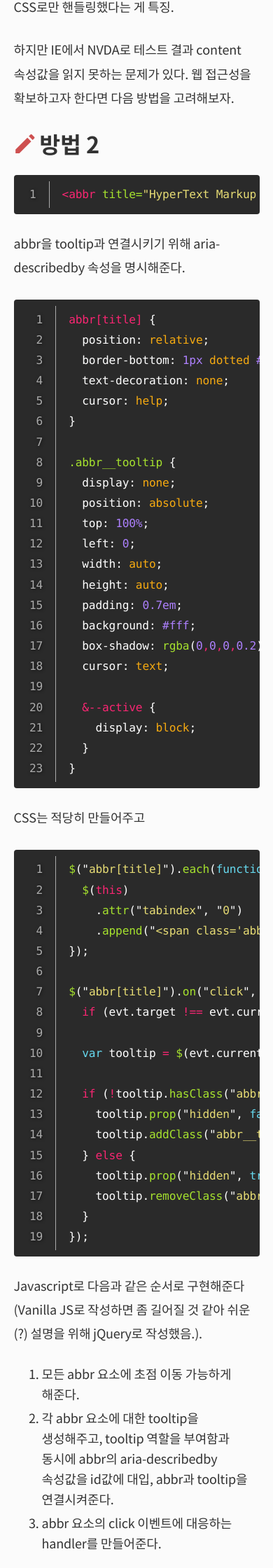
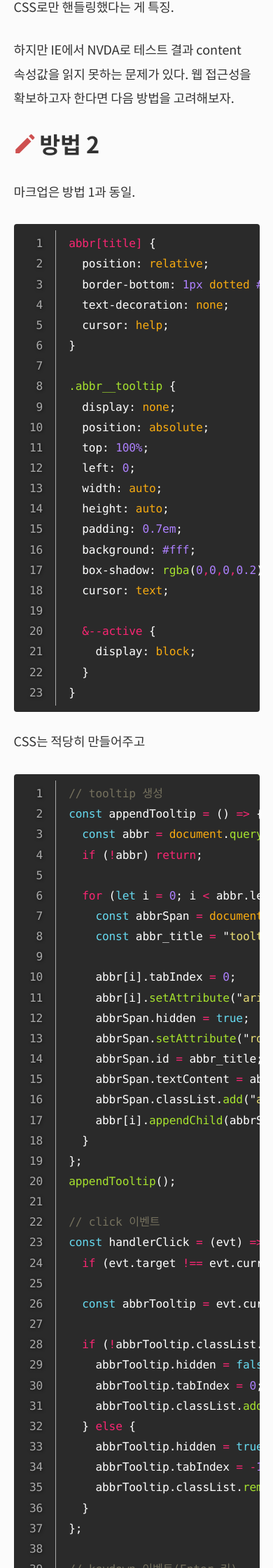
Before and after one commit to selosele/selosele.github.io, a Jekyll site: the page built from _posts/2020-03-04-abbr.md, in a window 390 px wide. Shown: the part 2301-4541 px from the top of the page at 70% size. Built offline with Jekyll 4.4.1, drawn with Linux system fonts in a browser that asks for light colours; cached includes are drawn as plain includes; comment, search, counter and statistics services are not loaded; some of the changed text lies outside the part shown.

Commit message:
포스트 수정 및 레이아웃 CSS/JS 수정

````diff
--- a/_posts/2020-03-04-abbr.md
+++ b/_posts/2020-03-04-abbr.md
@@ -65,11 +65,7 @@ content 속성에 abbr title 속성값을 대입해주는 방법으로, JS를
 
 ## 방법 2
 
-{:.has-label}
-```html
-<abbr title="HyperText Markup Language" aria-describedby="tooltip of this title">HTML</abbr>
-```
-abbr을 tooltip과 연결시키기 위해 <code>aria-describedby</code> 속성을 명시해준다.
+마크업은 방법 1과 동일.
 
 {:.has-label}
 ```scss
@@ -101,33 +97,69 @@ CSS는 적당히 만들어주고
 
 {:.has-label}
 ```javascript
-$("abbr[title]").each(function() {
-  $(this)
-    .attr("tabindex", "0")
-    .append("<span class='abbr__tooltip' tabindex='0' role='tooltip' id='"+$(this).attr("aria-describedby")+"' hidden>"+$(this).attr('title')+"</span>");
-});
+// tooltip 생성
+const appendTooltip = () => {
+  const abbr = document.querySelectorAll("abbr");
+  if (!abbr) return;
 
-$("abbr[title]").on("click", function(evt) {
+  for (let i = 0; i < abbr.length; i++) {
+    const abbrSpan = document.createElement("span");
+    const abbr_title = "tooltip-" + encodeURI(abbr[i].title).replace(/  |%/g, "1");
+
+    abbr[i].tabIndex = 0;
+    abbr[i].setAttribute("aria-describedby", abbr_title);
+    abbrSpan.hidden = true;
+    abbrSpan.setAttribute("role", "tooltip");
+    abbrSpan.id = abbr_title;
+    abbrSpan.textContent = abbr[i].title;
+    abbrSpan.classList.add("abbr__tooltip");
+    abbr[i].appendChild(abbrSpan);
+  }
+};
+appendTooltip();
+
+// click 이벤트
+const handlerClick = (evt) => {
   if (evt.target !== evt.currentTarget) return;
 
-  var tooltip = $(evt.currentTarget).children(".abbr__tooltip");
+  const abbrTooltip = evt.currentTarget.querySelector(".abbr__tooltip");
 
-  if (!tooltip.hasClass("abbr__tooltip--active")) {
-    tooltip.prop("hidden", false);
-    tooltip.addClass("abbr__tooltip--active");
+  if (!abbrTooltip.classList.contains("abbr__tooltip--active")) {
+    abbrTooltip.hidden = false;
+    abbrTooltip.tabIndex = 0;
+    abbrTooltip.classList.add("abbr__tooltip--active");
   } else {
-    tooltip.prop("hidden", true);
-    tooltip.removeClass("abbr__tooltip--active");
+    abbrTooltip.hidden = true;
+    abbrTooltip.tabIndex = -1;
+    abbrTooltip.classList.remove("abbr__tooltip--active");
   }
-});
+};
+
+// keydown 이벤트(Enter 키)
+const handlerKeydown = (evt) => {
+  if ((evt.keyCode || evt.which) === 13) handlerClick(evt);
+};
+
+// abbr event 등록
+(function() {
+
+  const abbr = document.querySelectorAll("abbr[title]");
+  if (!abbr) return;
+
+  for (let i = 0; i < abbr.length; i++) {
+    abbr[i].addEventListener("click", handlerClick);
+    abbr[i].addEventListener("keydown", handlerKeydown);
+  }
+})();
 ```
-Javascript로 다음과 같은 순서로 구현해준다(Vanilla JS로 작성하면 좀 길어질 것 같아 쉬운(?) 설명을 위해 jQuery로 작성했음.).
+Javascript로 다음과 같은 순서로 구현해준다.
 
 1. 모든 abbr 요소에 초점 이동 가능하게 해준다.
-2. 각 abbr 요소에 대한 tooltip을 생성해주고, tooltip 역할을 부여함과 동시에 abbr의 <code>aria-describedby</code> 속성값을 id값에 대입, abbr과 tooltip을 연결시켜준다.
-3. abbr 요소의 click 이벤트에 대응하는 handler를 만들어준다.
+2. 각 abbr 요소에 대한 tooltip을 생성해주고, abbr 요소의 title 속성값을 <code>aria-describedby</code> 속성값에 대입해준다.
+3. 이후 tooltip 역할을 부여함과 동시에 <code>aria-describedby</code> 속성값을 id값에 대입, abbr과 tooltip을 연결시켜준다.
+4. abbr 요소의 click/keydown 이벤트에 대응하는 handler를 만들어준다.
 
-실제로 title/aria-describedby 속성값에 공백/한글이 포함되어 있을 경우 작동하지 않으므로, 공백을 문자열로 치환하고 한글도 이스케이프 문자로 치환하는 로직을 구현해야 한다. 일단 tooltip 구현 예시를 제시하는 것에 중점을 맞추려고 해당 과정은 생략하였음. 그래놓고 블로그 JS에는 잘만 적용해놓은..
+참고로 title/aria-describedby 속성값에 공백/한글이 포함되어 있을 경우 작동하지 않으므로, 공백을 문자열로 치환하고 한글도 이스케이프 문자로 치환하는 로직을 구현해야 한다.
 
 <p class="codepen" data-height="265" data-theme-id="default" data-default-tab="js,result" data-user="selucky" data-slug-hash="bGdobEo" style="height: 265px; box-sizing: border-box; display: flex; align-items: center; justify-content: center; border: 2px solid; margin: 1em 0; padding: 1em;" data-pen-title="bGdobEo">
   <span>See the Pen <a href="https://codepen.io/selucky/pen/bGdobEo">
--- a/_sass/tidy-red/_base.scss
+++ b/_sass/tidy-red/_base.scss
@@ -351,8 +351,6 @@ iframe {
 
 /* scrollbar style */
 ::-webkit-scrollbar {
-   width: 15px;
-   height: 14px;
    -webkit-appearance: none;
 
    &-thumb {
````
Also changed, not shown: assets/js/_script.js (+32 -34 lines), assets/js/script.js.
